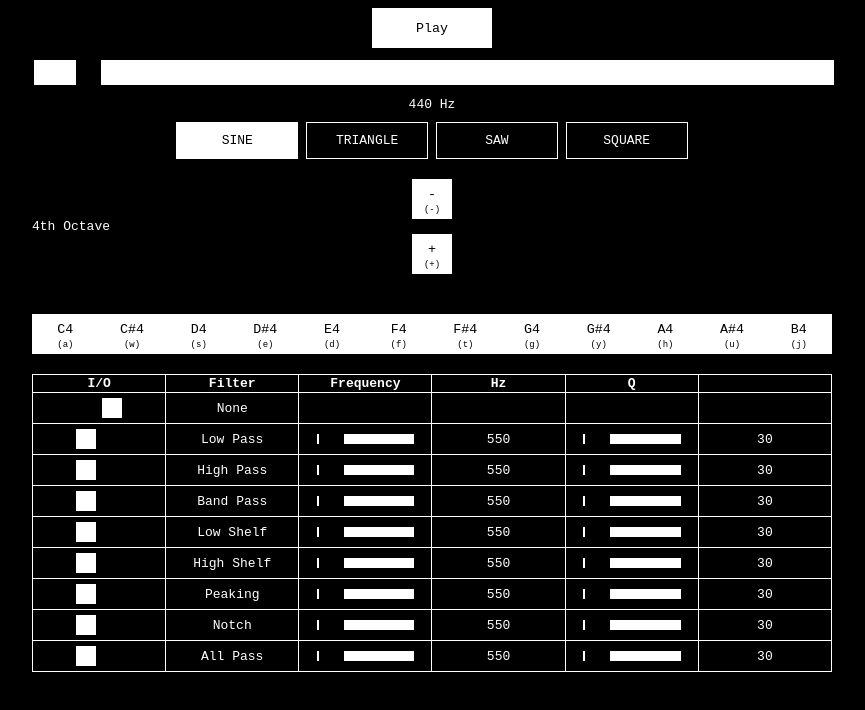
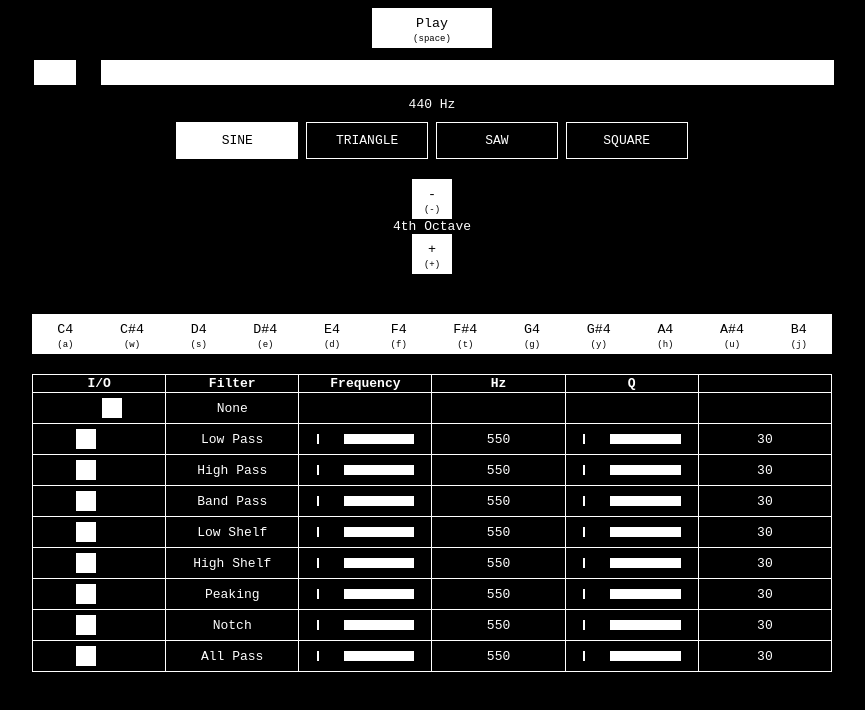
Before and after one commit to izferriss/Tone-Generator, a plain HTML site: page index.html in a window 1280 px wide. Shown: the whole page, without its empty margins (208-1073 px from the left). Drawn offline with Linux system fonts and the light colour scheme.

Commit message:
Update index.html

```diff
--- a/index.html
+++ b/index.html
@@ -6,7 +6,7 @@
     <BODY>
         <div class="container">
         <div id="playbutton">
-            <button id="play">Play</button>
+            <button id="play">Play<br><span class="caption">(space)</span></button>
         </div>
         <div id="slider">
             <input class="slider" type="range" id="freqIn" step="0.01" min="16.35" max="7902.13" value="440">
@@ -22,9 +22,9 @@
             <input type="radio" id="sq" value="sq" name="waveform">
                 <label for="sq">SQUARE</label>
         </div>
-        <div id = "octave">
+        <div id="octave">
             <button class="btnOctave" id="octDec">-<br><span class="caption">(-)</span></button>
-            <span class="octDisplay" id="octDisplay"></span>
+            <div class="octDisplay" id="octDisplay"></div>
             <button class="btnOctave" id="octInc">+<br><span class="caption">(+)</span></button>
         </div>
         <div id="notes">
```
